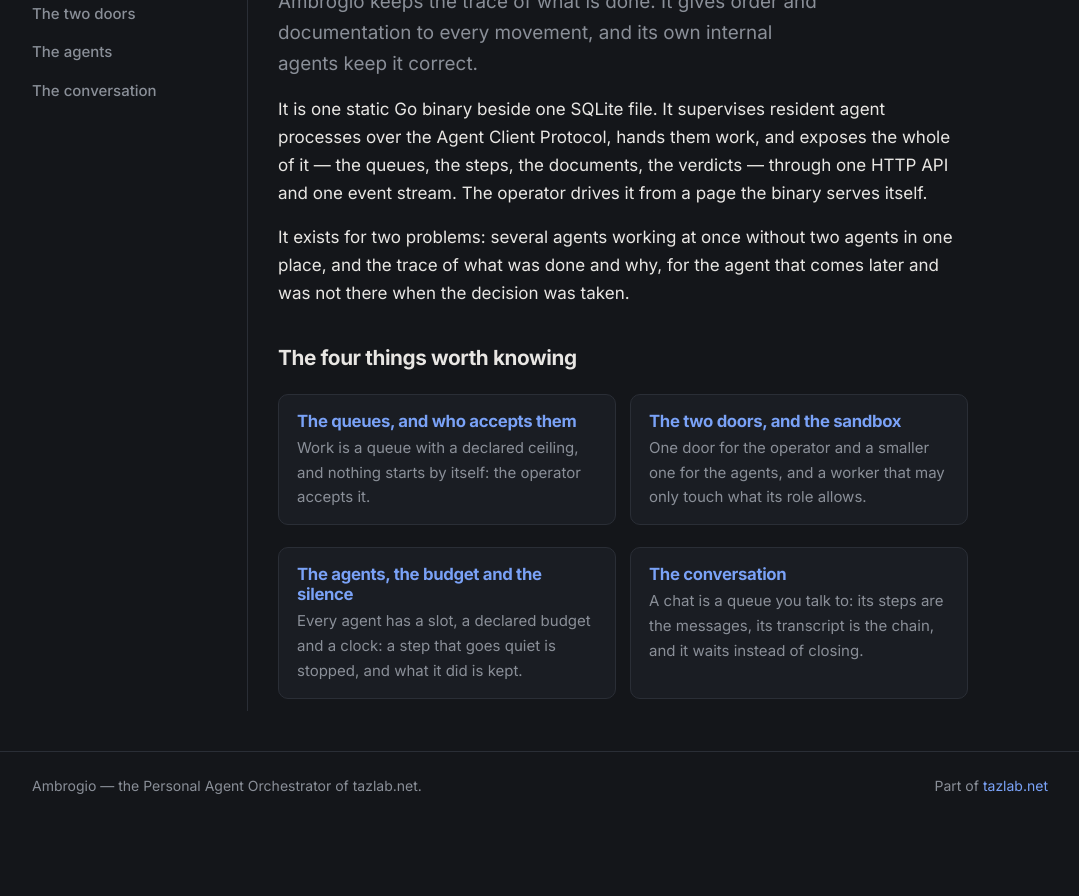
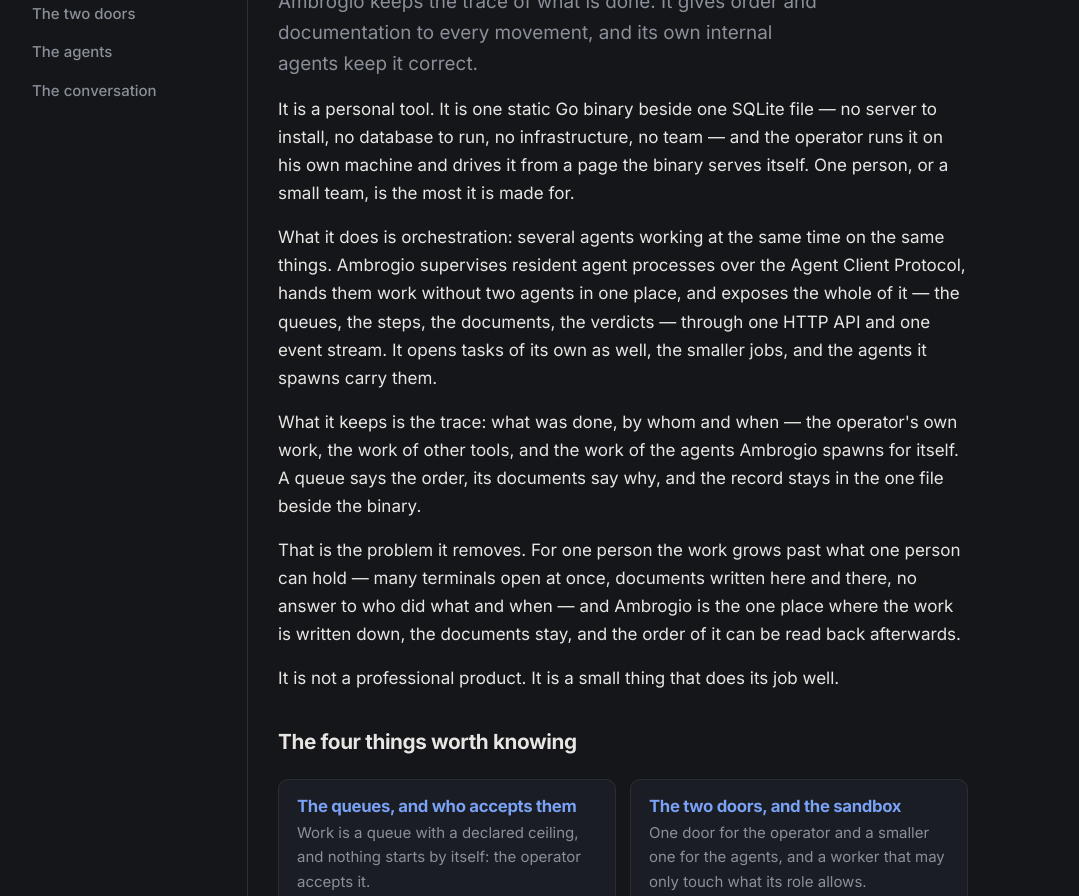
Before and after one commit to tazzo/ambrogio.tazlab.net, a plain HTML site: page ambrogio-site/site/index.html in a window 1280 px wide. Shown: the part 204-1100 px from the top of the page, without its empty margins (100-1179 px from the left). Before the commit the page ends 1041 px from the top, so only its background shows below. Drawn offline with Linux system fonts and the light colour scheme.

Commit message:
index.html: the page says it is a personal tool, who it is for, and what it takes off one person

```diff
--- a/ambrogio-site/site/index.html
+++ b/ambrogio-site/site/index.html
@@ -4,9 +4,9 @@
 <meta charset="utf-8">
 <meta name="viewport" content="width=device-width, initial-scale=1">
 <title>Ambrogio — the Personal Agent Orchestrator of tazlab.net</title>
-<meta name="description" content="Ambrogio is one binary that supervises resident AI agents, carries their work in queues, and keeps the trace of what was done and why.">
+<meta name="description" content="Ambrogio is a personal tool: one binary beside one file, for one person or a small team, that supervises resident AI agents, carries their work in queues, and keeps the trace of what was done and why.">
 <meta property="og:title" content="Ambrogio — the Personal Agent Orchestrator of tazlab.net">
-<meta property="og:description" content="Ambrogio is one binary that supervises resident AI agents, carries their work in queues, and keeps the trace of what was done and why.">
+<meta property="og:description" content="Ambrogio is a personal tool: one binary beside one file, for one person or a small team, that supervises resident AI agents, carries their work in queues, and keeps the trace of what was done and why.">
 <meta property="og:image" content="https://ambrogio.tazlab.net/logo.png">
 <meta property="og:url" content="https://ambrogio.tazlab.net/">
 <meta property="og:type" content="website">
@@ -40,14 +40,29 @@
       <p class="lead">Ambrogio keeps the trace of what is done. It gives order and
         documentation to every movement, and its own internal agents keep it correct.</p>
 
-      <p>It is one static Go binary beside one SQLite file. It supervises resident agent
-        processes over the Agent Client Protocol, hands them work, and exposes the whole of it
-        — the queues, the steps, the documents, the verdicts — through one HTTP API and one
-        event stream. The operator drives it from a page the binary serves itself.</p>
+      <p>It is a personal tool. It is one static Go binary beside one SQLite file — no
+        server to install, no database to run, no infrastructure, no team — and the operator
+        runs it on his own machine and drives it from a page the binary serves itself. One
+        person, or a small team, is the most it is made for.</p>
 
-      <p>It exists for two problems: several agents working at once without two agents in one
-        place, and the trace of what was done and why, for the agent that comes later and was
-        not there when the decision was taken.</p>
+      <p>What it does is orchestration: several agents working at the same time on the same
+        things. Ambrogio supervises resident agent processes over the Agent Client Protocol,
+        hands them work without two agents in one place, and exposes the whole of it — the
+        queues, the steps, the documents, the verdicts — through one HTTP API and one event
+        stream. It opens tasks of its own as well, the smaller jobs, and the agents it spawns
+        carry them.</p>
+
+      <p>What it keeps is the trace: what was done, by whom and when — the operator's own
+        work, the work of other tools, and the work of the agents Ambrogio spawns for itself.
+        A queue says the order, its documents say why, and the record stays in the one file
+        beside the binary.</p>
+
+      <p>That is the problem it removes. For one person the work grows past what one person
+        can hold — many terminals open at once, documents written here and there, no answer to
+        who did what and when — and Ambrogio is the one place where the work is written down,
+        the documents stay, and the order of it can be read back afterwards.</p>
+
+      <p>It is not a professional product. It is a small thing that does its job well.</p>
 
       <h2>The four things worth knowing</h2>
       <ul class="cards">
```
Also changed, not shown: 1 other file.
